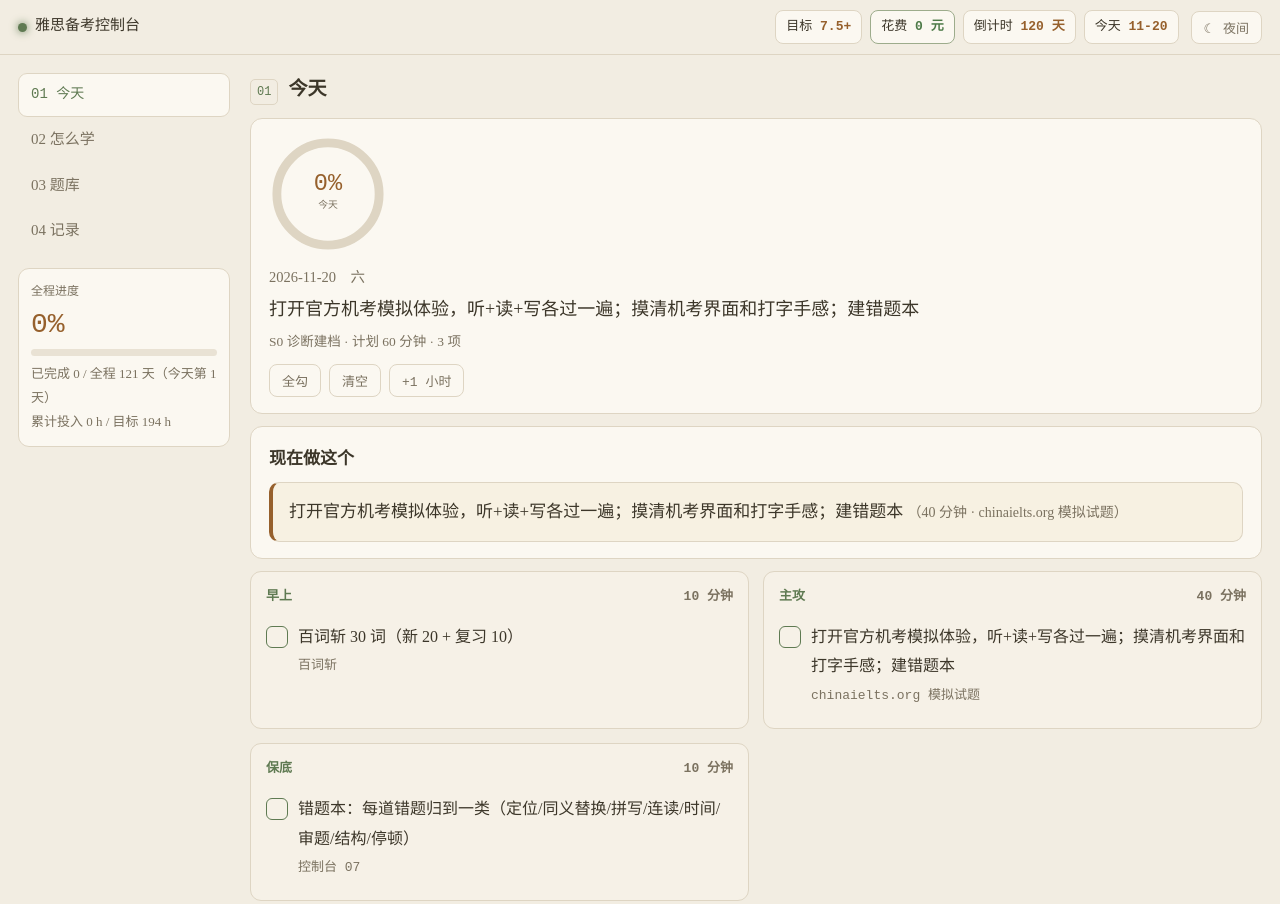
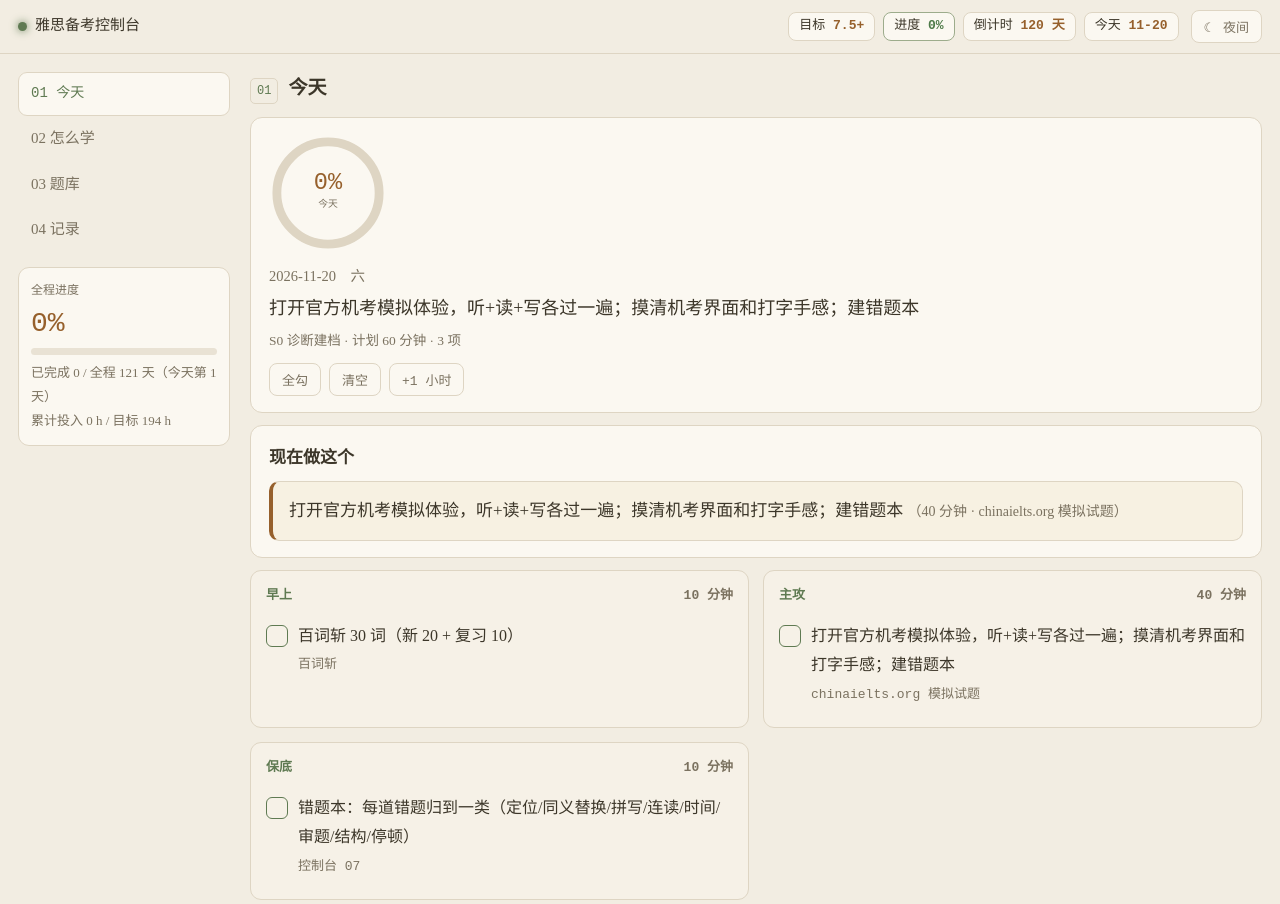
Before and after one commit to humphrey688/apps, a plain HTML site: page ielts/index.html in a window 1280 px wide. Shown: the top 904 px of the page. Drawn offline with Linux system fonts and the light colour scheme.

Commit message:
topbar: replace cost KPI with live progress, make KPIs tappable jump targets

```diff
--- a/ielts/index.html
+++ b/ielts/index.html
@@ -34,7 +34,10 @@ code,.mono{font-family:var(--mono)}
 .kpis{display:flex;gap:8px;margin-left:auto;min-width:0;overflow-x:auto;scrollbar-width:none}
 .kpis::-webkit-scrollbar{display:none}
 .kpi{font-family:var(--mono);font-size:13px;border:1px solid var(--line);border-radius:8px;padding:4px 10px;
-  background:var(--panel);white-space:nowrap}
+  background:var(--panel);white-space:nowrap;color:var(--txt);cursor:pointer;
+  -webkit-appearance:none;appearance:none;text-align:center;line-height:1.4}
+.kpi:hover{border-color:var(--accent);color:var(--accent)}
+.kpi:active{transform:translateY(1px)}
 .kpi b{color:var(--accent2);font-weight:600}
 .kpi.g{border-color:color-mix(in srgb,var(--ok) 45%,var(--line))}
 .kpi.g b{color:var(--ok)}
@@ -234,10 +237,10 @@ section,.p,.nowdo{scroll-margin-top:96px}
 <div class="top"><div class="in">
   <div class="brand"><span class="led"></span>雅思备考控制台</div>
   <div class="kpis">
-    <div class="kpi">目标 <b>7.5+</b></div>
-    <div class="kpi g">花费 <b>0 元</b></div>
-    <div class="kpi">倒计时 <b id="cd">--</b></div>
-    <div class="kpi">今天 <b id="td">--</b></div>
+    <button class="kpi" data-go="goal" title="跳到模考成绩与目标">目标 <b>7.5+</b></button>
+    <button class="kpi g" data-go="prog" title="跳到全程进度">进度 <b id="ovpMini">0%</b></button>
+    <button class="kpi" data-go="cd" title="跳到备考时间轴">倒计时 <b id="cd">--</b></button>
+    <button class="kpi" data-go="today" title="回到今天任务">今天 <b id="td">--</b></button>
   </div>
   <button class="btn" id="catBtn">☰ 分类</button>
   <button class="btn" id="theme">☾ 夜间</button>
@@ -295,7 +298,7 @@ section,.p,.nowdo{scroll-margin-top:96px}
       <h3>复盘三问</h3>
       <textarea id="reflect" rows="3" style="width:100%" placeholder="① 卡在哪一步？② 错因属于哪类（定位/同义替换/拼写/连读/时间/审题/结构/停顿）？③ 明天第一件事改什么？"></textarea>
     </div>
-    <div class="p" style="margin-top:12px">
+    <div class="p" id="k-prog" style="margin-top:12px">
       <h3>进度</h3>
       <div id="tl" class="tl"></div>
       <div class="dim" id="phaseLine" style="font-size:14.5px"></div>
@@ -606,7 +609,7 @@ function updateStats(){
   const done=Object.keys(localStorage).filter(k=>k.startsWith('ielts.chk.')&&(JSON.parse(localStorage.getItem(k))||[]).length>0).length;
   const total=PLAN.days.length, idx=PLAN.days.findIndex(x=>x.d===todayStr);
   const pct=Math.round(done/total*100);
-  $('#ovp').textContent=pct+'%'; $('#ovb').style.width=pct+'%';
+  $('#ovp').textContent=pct+'%'; $('#ovb').style.width=pct+'%'; const _m=$('#ovpMini'); if(_m) _m.textContent=pct+'%';
   $('#ovs').textContent=`已完成 ${done} / 全程 ${total} 天（今天第 ${idx+1} 天）`;
   const h=LS.get('ielts.hours',0);
   $('#ovh').textContent=`累计投入 ${h} h / 目标 ${PLAN.hours} h`;
@@ -714,7 +717,7 @@ addEventListener('load',()=>{setTopH();setTabH();setTimeout(()=>{setTopH();setTa
 /* ---------- 分类抽屉（手机端） ---------- */
 const CATS={
   today:[{g:'今天'},
-    {t:'现在做这个',s:'#nowDo'},{t:'今日时段',s:'#slots'},{t:'时间轴',s:'#tl'}],
+    {t:'现在做这个',s:'#nowDo'},{t:'今日时段',s:'#slots'},{t:'时间轴',s:'#tl'},{t:'进度',s:'#k-prog'}],
   study:[{g:'四科怎么学'},
     {t:'听力',s:'#k-listen'},{t:'阅读',s:'#k-read'},{t:'写作',s:'#k-write'},
     {t:'口语',s:'#k-speak'},{t:'每天固定两件',s:'#k-daily'},
@@ -753,6 +756,20 @@ dwList.addEventListener('click',e=>{
   if(el) setTimeout(()=>el.scrollIntoView({behavior:'smooth',block:'start'}),160);
 });
 addEventListener('keydown',e=>{if(e.key==='Escape')closeDw();});
+
+/* ---------- 顶栏 KPI 可点击跳转 ---------- */
+const KPI_GO={goal:{tab:'record',sel:'#mock'},prog:{tab:'today',sel:'#k-prog'},
+              cd:{tab:'today',sel:'#tl'},today:{tab:'today',sel:'#dash'}};
+document.querySelectorAll('.kpi[data-go]').forEach(b=>{
+  b.onclick=()=>{
+    const g=KPI_GO[b.getAttribute('data-go')];
+    if(!g) return;
+    const tb=document.querySelector('.tabbar button[data-tab="'+g.tab+'"]');
+    if(tb) tb.click();
+    const el=document.querySelector(g.sel);
+    if(el) setTimeout(()=>el.scrollIntoView({behavior:'smooth',block:'start'}),140);
+  };
+});
 </script>
 </body>
 </html>
```
